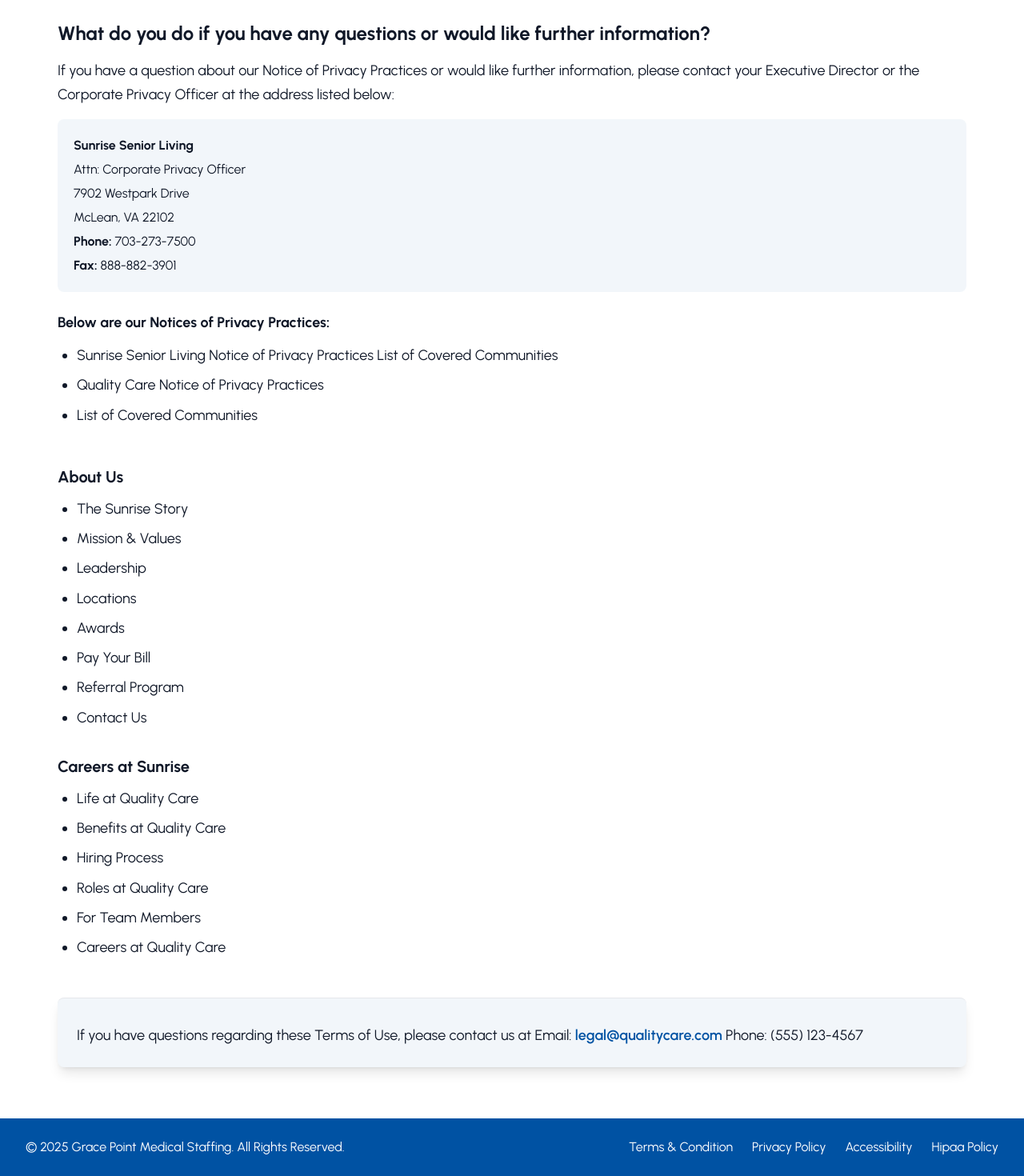
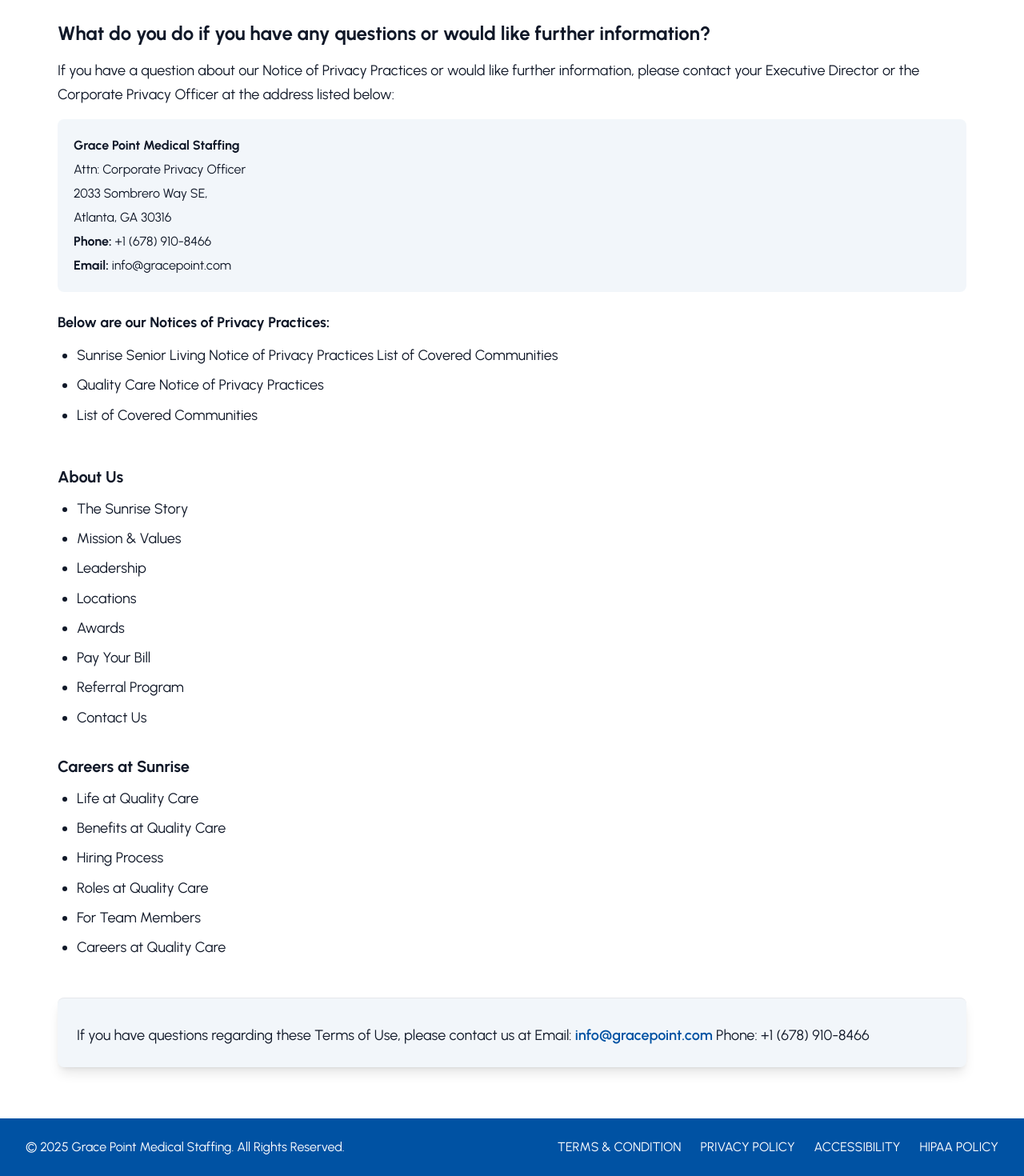
Before and after one commit to ALIRAZA4278/gracepoint, a Next.js app: page /hipaa in a window 1280 px wide. Shown: the part 965-2435 px from the top of the page at 80% size. Built offline with nearby package versions, Linux system fonts and the light colour scheme.

Commit message:
Update contact information and improve section titles for consistency

```diff
--- a/src/app/accessibility/page.js
+++ b/src/app/accessibility/page.js
@@ -62,11 +62,11 @@ const AccessibilityPage = () => {
             className="bg-[#0052A3]/5  transition-shadow duration-300 p-4"
           >
             <p className="text-gray-900 font-urbanist text-xs sm:text-sm md:text-base lg:text-lg leading-relaxed mb-2">
-              <strong>Email:</strong> grace@gracepoint.com
+              <strong>Email:</strong> info@gracepoint.com
             </p>
 
             <p className="text-gray-900 font-urbanist text-xs sm:text-sm md:text-base lg:text-lg leading-relaxed">
-              <strong>Phone:</strong> 703-273-7500 (request to speak with our legal department)
+              <strong>Phone:</strong> +1 (678) 910-8466
             </p>
           </motion.div>
         </div>
--- a/src/app/hipaa/page.js
+++ b/src/app/hipaa/page.js
@@ -91,12 +91,12 @@ const HipaaPage = () => {
             </p>
             <div className="bg-[#0052A3]/5 p-4 sm:p-5 rounded-lg mb-4 sm:mb-6 ">
               <div className="text-gray-900 font-urbanist text-xs sm:text-sm md:text-base leading-relaxed space-y-1">
-                <p><strong>Sunrise Senior Living</strong></p>
+                <p><strong>Grace Point Medical Staffing</strong></p>
                 <p>Attn: Corporate Privacy Officer</p>
-                <p>7902 Westpark Drive</p>
-                <p>McLean, VA 22102</p>
-                <p><strong>Phone:</strong> 703-273-7500</p>
-                <p><strong>Fax:</strong> 888-882-3901</p>
+                <p>2033 Sombrero Way SE,</p>
+                <p>Atlanta, GA 30316</p>
+                <p><strong>Phone:</strong> +1 (678) 910-8466</p>
+                <p><strong>Email:</strong> info@gracepoint.com</p>
               </div>
             </div>
             <p className="text-gray-900 font-urbanist text-sm sm:text-base md:text-lg leading-relaxed mb-2 sm:mb-3">
@@ -165,7 +165,7 @@ const HipaaPage = () => {
             className="mt-8 sm:mt-10 md:mt-12 pt-6 sm:pt-8 border-t border-gray-200 bg-[#0052A3]/5 p-4 sm:p-6 rounded-lg shadow-lg"
           >
             <p className="text-gray-900 font-urbanist text-sm sm:text-base md:text-lg leading-relaxed">
-              If you have questions regarding these Terms of Use, please contact us at Email: <a href="mailto:legal@qualitycare.com" className="text-[#0052A3] hover:underline font-semibold">legal@qualitycare.com</a> Phone: (555) 123-4567
+              If you have questions regarding these Terms of Use, please contact us at Email: <a href="mailto:info@gracepoint.com" className="text-[#0052A3] hover:underline font-semibold">info@gracepoint.com</a> Phone: +1 (678) 910-8466
             </p>
           </motion.div>
         </div>
--- a/src/app/privacy/page.js
+++ b/src/app/privacy/page.js
@@ -108,9 +108,6 @@ const PrivacyPage = () => {
               transition={{ duration: 0.6 }}
               className="lg:col-span-3"
             >
-              <p className="text-gray-900 font-urbanist text-sm sm:text-base md:text-lg mb-6 sm:mb-8">
-                <strong>Effective Date:</strong> December 21, 2025
-              </p>
 
           {/* Information We Collect */}
           {activeSection === 'info-collect' && (
@@ -343,8 +340,8 @@ const PrivacyPage = () => {
               <div className="bg-[#0052A3]/5 p-4 sm:p-6 rounded-lg">
                 <p className="text-gray-900 font-urbanist text-sm sm:text-base md:text-lg leading-relaxed">
                   <strong>Grace Point Medical Staffing</strong><br />
-                  12 Unity Crescent<br />
-                  East Legon, Accra, Ghana<br />
+                  2033 Sombrero Way SE,<br />
+                  Atlanta, GA 30316<br />
                   <strong>Phone:</strong> +1 (678) 910-8466<br />
                   <strong>Email:</strong> info@gracepoint.com
                 </p>
--- a/src/app/terms/page.js
+++ b/src/app/terms/page.js
@@ -37,15 +37,6 @@ const TermsPage = () => {
       {/* Content Section */}
       <section className="w-full py-8 sm:py-12 md:py-16 bg-white">
         <div className="max-w-[1200px] mx-auto px-4 sm:px-6 md:px-8">
-          {/* Effective Date */}
-          <motion.p
-            initial={{ y: 20, opacity: 0 }}
-            animate={{ y: 0, opacity: 1 }}
-            transition={{ duration: 0.5 }}
-            className="text-gray-900 font-urbanist text-sm sm:text-base md:text-lg mb-6 sm:mb-8"
-          >
-            <strong>Effective Date:</strong> December 21, 2025
-          </motion.p>
 
           {/* 1. Services Provided */}
           <motion.div
--- a/src/components/ContactSection.jsx
+++ b/src/components/ContactSection.jsx
@@ -132,8 +132,8 @@ const ContactSection = () => {
                     Address:
                   </h3>
                   <p className="text-sm sm:text-base font-urbanist text-gray-700 leading-relaxed">
-                    GracePoint Medical Staffing 12 Unity Crescent<br />
-                    East Legon, Accra, Ghana
+                    2033 Sombrero Way SE,<br />
+                    Atlanta, GA 30316
                   </p>
                 </div>
               </motion.div>
--- a/src/components/Footer.jsx
+++ b/src/components/Footer.jsx
@@ -19,25 +19,25 @@ const Footer = () => {
               href="/terms"
               className="text-white font-urbanist text-xs sm:text-sm md:text-base hover:text-gray-200 transition-colors"
             >
-              Terms & Condition
+              TERMS & CONDITION
             </Link>
             <Link
               href="/privacy"
               className="text-white font-urbanist text-xs sm:text-sm md:text-base hover:text-gray-200 transition-colors"
             >
-              Privacy Policy
+              PRIVACY POLICY
             </Link>
             <Link
               href="/accessibility"
               className="text-white font-urbanist text-xs sm:text-sm md:text-base hover:text-gray-200 transition-colors"
             >
-              Accessibility
+              ACCESSIBILITY
             </Link>
             <Link
               href="/hipaa"
               className="text-white font-urbanist text-xs sm:text-sm md:text-base hover:text-gray-200 transition-colors"
             >
-              Hipaa Policy
+              HIPAA POLICY
             </Link>
           </div>
         </div>
```
